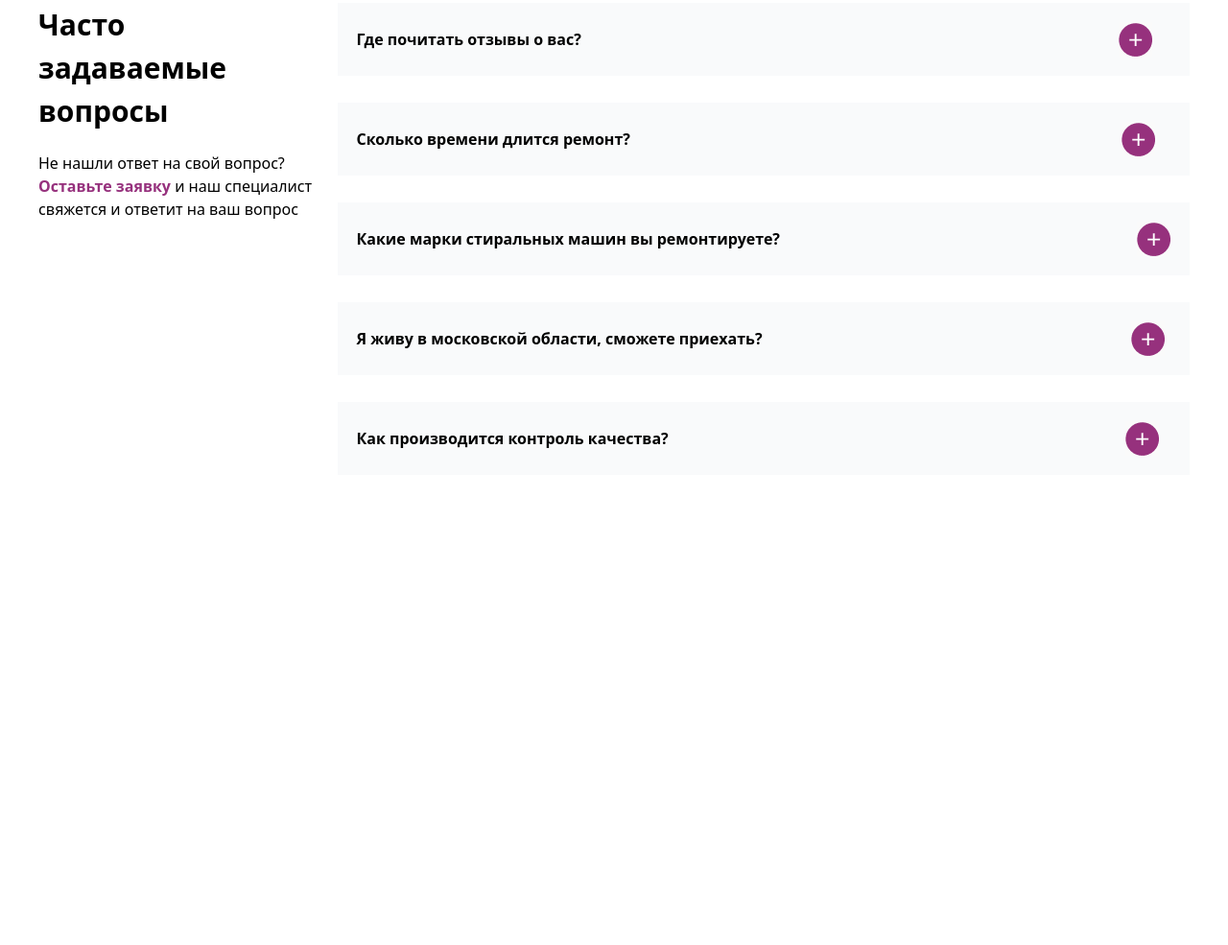
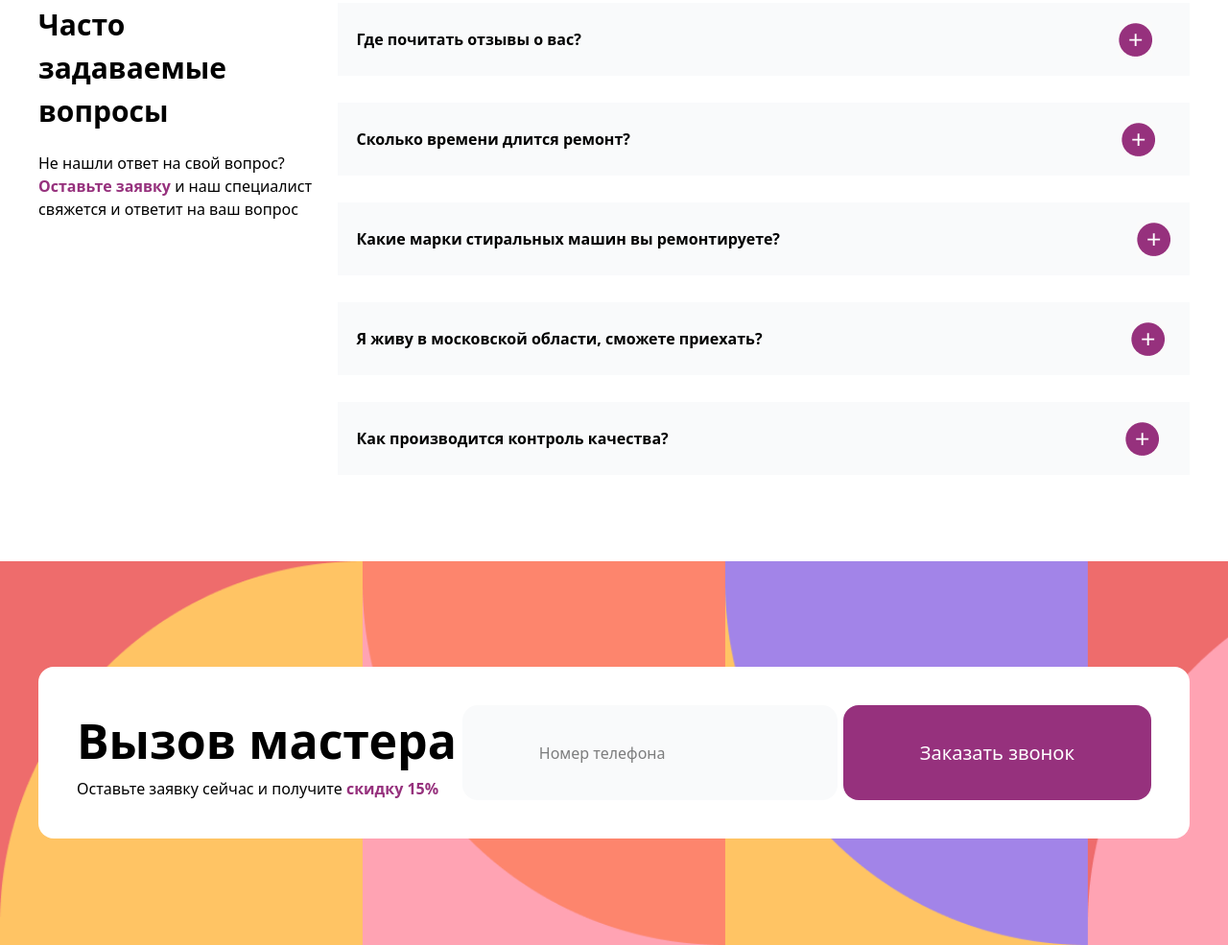
Before and after one commit to MuhammadsolehNusratzoda/fifth-ptoject-in-git, a website: page src/index.html in a window 1280 px wide. Shown: the part 5086-6071 px from the top of the page at 96% size. Before the commit the page ends 5621 px from the top, so only its background shows below. Drawn offline with nearby package versions, Linux system fonts and the light colour scheme; files that its build step writes are made by us from their sources.

Commit message:
background image is ready

```diff
--- a/src/index.html
+++ b/src/index.html
@@ -271,5 +271,15 @@
             </div>
         </div>
      </div>
+     <div style="background-image: url(./фон.png); background-repeat: no-repeat; background-size: cover; width: 100%; height: 400px; padding-top: 110px; margin-top: 50px;">
+         <div class="bg-white p-10 rounded-2xl flex justify-between max-w-300 m-auto">
+            <div>
+                <h1 class="text-[50px] font-bold">Вызов мастера</h1>
+                <p>Оставьте заявку сейчас и получите <span class="text-[#96317D] font-bold">скидку 15%</span></p>
+            </div>
+            <input class="px-20 bg-gray-50 rounded-2xl" type="number" placeholder="Номер телефона">
+            <button class="px-20 bg-[#96317D] text-white text-[20px] rounded-2xl">Заказать звонок</button>
+         </div>
+     </div>
 </body>
 </html>
```
Also changed, not shown: src/фон.png (added).
